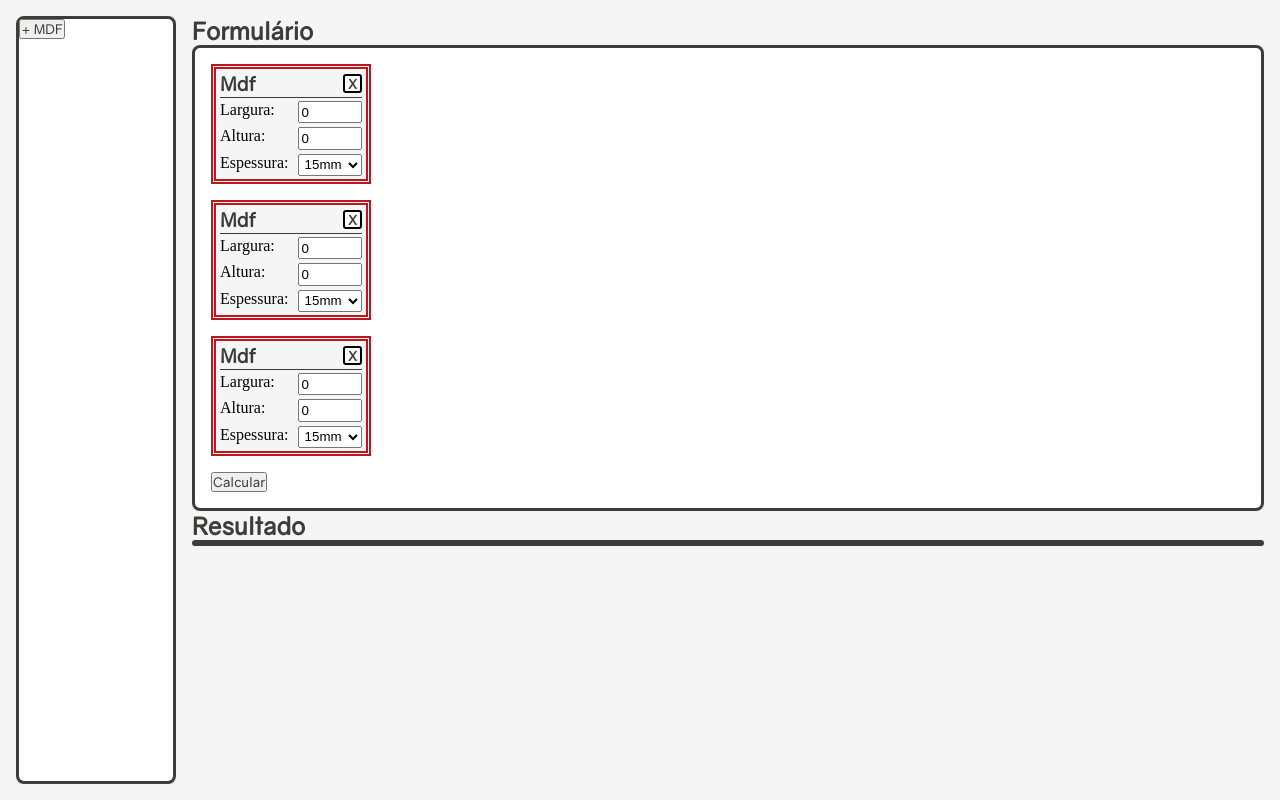
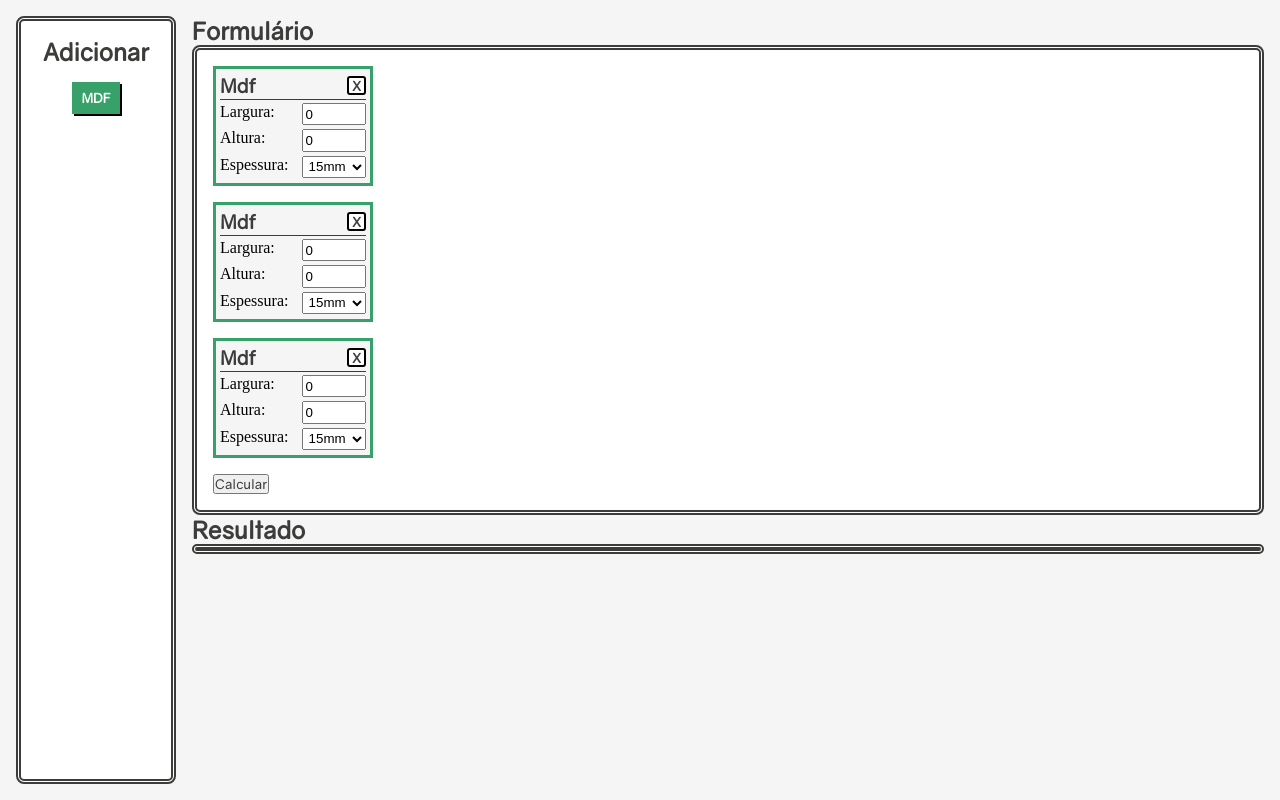
Before and after one commit to BrunoBecoski/marcenaria, a React app: page / in a window 1280 px wide. Built offline with nearby package versions, Linux system fonts and the light colour scheme.

Commit message:
Buttons styles

```diff
--- a/components/Aside/Buttons/index.tsx
+++ b/components/Aside/Buttons/index.tsx
@@ -1,7 +1,7 @@
+import { Button } from './styles';
+
 export default function Buttons() {
   return (
-    <div>
-      <button type="button" onClick={() => handleAddComponentInput('mdf')}>+ MDF</button>
-    </div>
+    <Button type="button" onClick={() => handleAddComponentInput('mdf')}>MDF</Button>
   );
 }
--- a/components/Aside/Buttons/styles.ts
+++ b/components/Aside/Buttons/styles.ts
@@ -0,0 +1,18 @@
+import styled from 'styled-components';
+
+export const Button = styled.button`
+  background-color: var(--mdf-color);
+
+  border: none;
+  color: white;
+  font-weight: bold;
+  width: 3rem;
+  height: 2rem;
+  box-shadow: 2px 2px black;
+
+  &:hover {
+    box-shadow: none;
+    transform: translateY(2px) translateX(2px);
+  }
+
+`;
--- a/components/Aside/index.tsx
+++ b/components/Aside/index.tsx
@@ -5,7 +5,10 @@ import { Container } from './styles';
 export default function Aside() {
   return(
     <Container>
-      <Buttons />
+      <h2>Adicionar</h2>
+      <div>
+        <Buttons />
+      </div>
     </Container>
   )
 }
--- a/components/Aside/styles.ts
+++ b/components/Aside/styles.ts
@@ -1,7 +1,20 @@
 import styled from 'styled-components';
 
 export const Container = styled.aside`
-  border: 3px solid var(--font-color);
+  border: 5px double var(--font-color);
   border-radius: 8px;
   background-color: white;
+
+  display: flex;
+  flex-direction: column;
+  align-items: center;
+
+  h2 {
+    margin: 1rem;
+  }
+
+  div {
+    display: flex;
+    justify-content: center;
+  }
 `;
--- a/components/Form/InputsMDF/styles.ts
+++ b/components/Form/InputsMDF/styles.ts
@@ -10,7 +10,7 @@ export const Container = styled.div`
 
   padding: .25rem;
   margin-bottom: 1rem;
-  border: 5px double var(--primary-color);
+  border: 3px solid var(--mdf-color);
 
   background-color: whitesmoke;
 `;
--- a/components/Form/styles.ts
+++ b/components/Form/styles.ts
@@ -1,7 +1,7 @@
 import styled from 'styled-components';
 
 export const Container = styled.form`
-  border: 3px solid var(--font-color);
+  border: 5px double var(--font-color);
   border-radius: 8px;
   background-color: white;
   padding: 1rem;
--- a/components/Results/styles.ts
+++ b/components/Results/styles.ts
@@ -1,7 +1,7 @@
 import styled from 'styled-components';
 
 export const Container = styled.div`
-  border: 3px solid var(--font-color);
+  border: 5px double var(--font-color);
   border-radius: 8px;
   background-color: white;
 `;
--- a/styles/global.ts
+++ b/styles/global.ts
@@ -10,6 +10,8 @@ export const GlobalStyle = createGlobalStyle`
   :root {
     --primary-color: #BE1621;
     --font-color: #3C3C3B;
+
+    --mdf-color: #38A169;
   }
 
   * {
```
